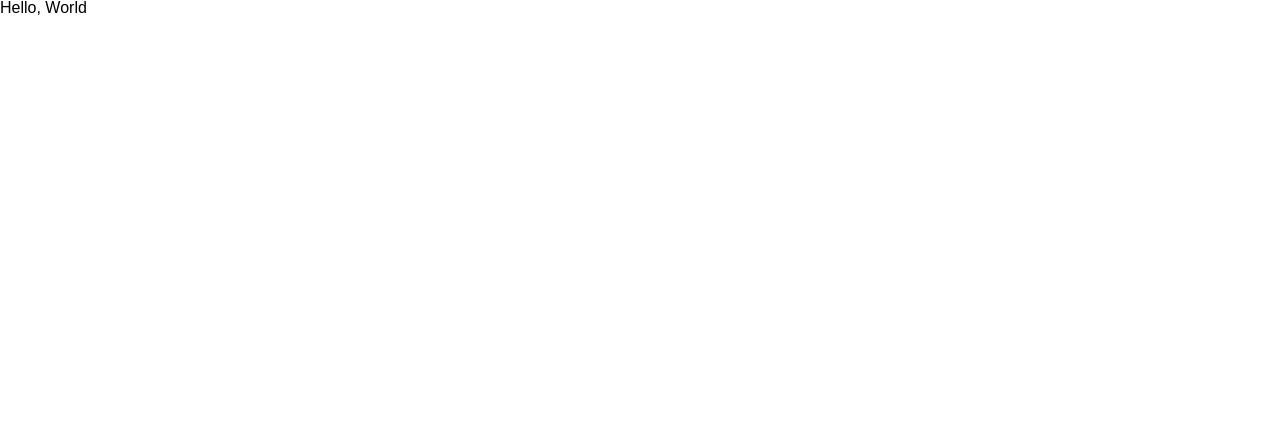
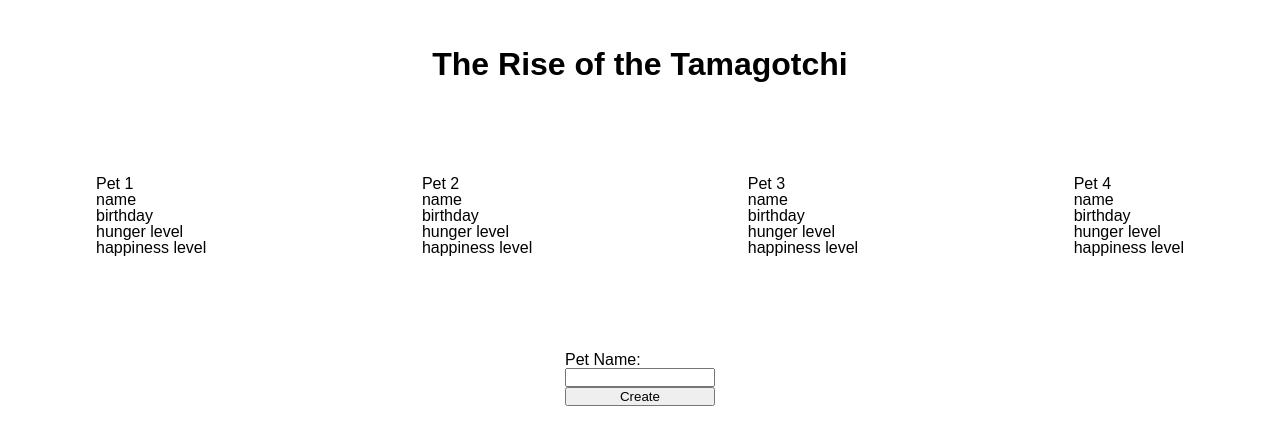
Before and after one commit to jbadge/TamagotchiFrontEnd, a React (Vite) app: page / in a window 1280 px wide. Shown: the top 444 px of the page. Built offline with nearby package versions, Linux system fonts and the light colour scheme.

Commit message:
Added types, Routes, api.ts

```diff
--- a/package.json
+++ b/package.json
@@ -1,6 +1,7 @@
 {
   "name": "react-project-template",
   "version": "0.0.0",
+  "type": "module",
   "scripts": {
     "dev": "vite",
     "build": "tsc && eslint --ext .tsx,.ts . && vite build",
@@ -18,6 +19,7 @@
   },
   "dependencies": {
     "axios": "^1.6.8",
+    "eslint": "^8.57.0",
     "react": "^18.2.0",
     "react-dom": "^18.2.0",
     "react-query": "^3.39.3",
@@ -27,9 +29,8 @@
   "devDependencies": {
     "@types/react": "^18.2.79",
     "@types/react-dom": "^18.2.25",
-    "@typescript-eslint/parser": "^7.7.0",
+    "@typescript-eslint/parser": "^5.62.0",
     "@vitejs/plugin-react-refresh": "^1.3.1",
-    "eslint": "^9.0.0",
     "eslint-config-prettier": "^9.1.0",
     "eslint-config-react-app": "^7.0.1",
     "eslint-plugin-jsx-a11y": "^6.8.0",
@@ -38,6 +39,7 @@
     "eslint-plugin-react-hooks": "^4.6.0",
     "prettier": "^3.2.5",
     "sass": "^1.75.0",
+    "tiny-invariant": "^1.3.3",
     "typescript": "^5.4.5",
     "vite": "^5.2.9",
     "vite-plugin-checker": "^0.6.4",
--- a/src/App.tsx
+++ b/src/App.tsx
@@ -1,5 +1,30 @@
 import React from 'react'
+import { Route, Routes } from 'react-router'
+import PetListHome from './pages/PetListHome'
+import PetPage from './pages/PetPage'
 
 export function App() {
-  return <div>Hello, World </div>
+  return (
+    <div className="app">
+      <header>
+        <h1>The Rise of the Tamagotchi</h1>
+      </header>
+      <main>
+        <Routes>
+          <Route path="/" element={<PetListHome />} />
+          <Route path="/pets/:id" element={<PetPage />} />
+          <Route path="*" element={<p>404 - PET NOT FOUND!</p>} />
+        </Routes>
+      </main>
+      <footer>
+        <section className="add-new-pet">
+          <form>
+            <label htmlFor="petname">Pet Name:</label>
+            <input form="text" id="petname" name="petname" />
+            <input type="submit" value="Create"></input>
+          </form>
+        </section>
+      </footer>
+    </div>
+  )
 }
--- a/src/index.scss
+++ b/src/index.scss
@@ -20,3 +20,50 @@
   margin: 0;
   min-height: 100%;
 }
+
+* {
+  margin: 0;
+  padding: 0;
+}
+
+header {
+  text-align: center;
+  margin: 3rem;
+}
+
+ul {
+  margin: 0;
+  padding: 0;
+  justify-content: space-between;
+  list-style-type: none;
+}
+
+ul.top-level {
+  display: flex;
+  justify-content: space-between;
+}
+
+.list-pets {
+  display: flex;
+  margin: 4rem;
+}
+
+.pets {
+  padding: 1rem;
+  flex: 1;
+}
+
+.pet {
+  padding: 1rem;
+  display: flex;
+  flex-direction: column;
+}
+
+.add-new-pet {
+  form {
+    display: flex;
+    flex-direction: column;
+    margin: 0 auto;
+    width: 150px;
+  }
+}
--- /dev/null
+++ b/src/pages/PetListHome.tsx
@@ -0,0 +1,46 @@
+import React from 'react'
+
+const Home = () => {
+  return (
+    <section className="list-pets">
+      <div className="pets">
+        <ul className="top-level">
+          <li>
+            <ul className="pet">
+              Pet 1<li>name</li>
+              <li>birthday</li>
+              <li>hunger level</li>
+              <li>happiness level</li>
+            </ul>
+          </li>
+          <li>
+            <ul className="pet">
+              Pet 2<li>name</li>
+              <li>birthday</li>
+              <li>hunger level</li>
+              <li>happiness level</li>
+            </ul>
+          </li>
+          <li>
+            <ul className="pet">
+              Pet 3<li>name</li>
+              <li>birthday</li>
+              <li>hunger level</li>
+              <li>happiness level</li>
+            </ul>
+          </li>
+          <li>
+            <ul className="pet">
+              Pet 4<li>name</li>
+              <li>birthday</li>
+              <li>hunger level</li>
+              <li>happiness level</li>
+            </ul>
+          </li>
+        </ul>
+      </div>
+    </section>
+  )
+}
+
+export default Home
--- /dev/null
+++ b/src/pages/PetPage.tsx
@@ -0,0 +1,11 @@
+import React from 'react'
+
+const PetPage = () => {
+  return (
+    <div>
+      <div>PetPage</div>
+    </div>
+  )
+}
+
+export default PetPage
--- a/vite.config.ts
+++ b/vite.config.ts
@@ -7,12 +7,11 @@
 export default defineConfig((configEnv) => ({
   plugins: [
     reactRefresh(),
-    checker({
-      // TypeScript config
-      typescript: { tsconfigPath: './tsconfig.json' },
-    }),
+    // checker({
+    //   // TypeScript config
+    //   typescript: { tsconfigPath: './tsconfig.json' },
+    // }),
     linterPlugin({
-      disableForBuild: true,
       include: ['./src/**/*.ts', './src/**/*.tsx'],
       linters: [
         new EsLinter({
```
Also changed, not shown: src/api.ts (added, +68 -0 lines), src/components/Pet.tsx (added, +11 -0 lines), src/main.tsx (+5 -4 lines), src/types/PetsTypes.ts (added, +12 -0 lines), .eslintrc.cjs (renamed from .eslintrc.js), 1 other file (tests, documents, lock files or other folders).
